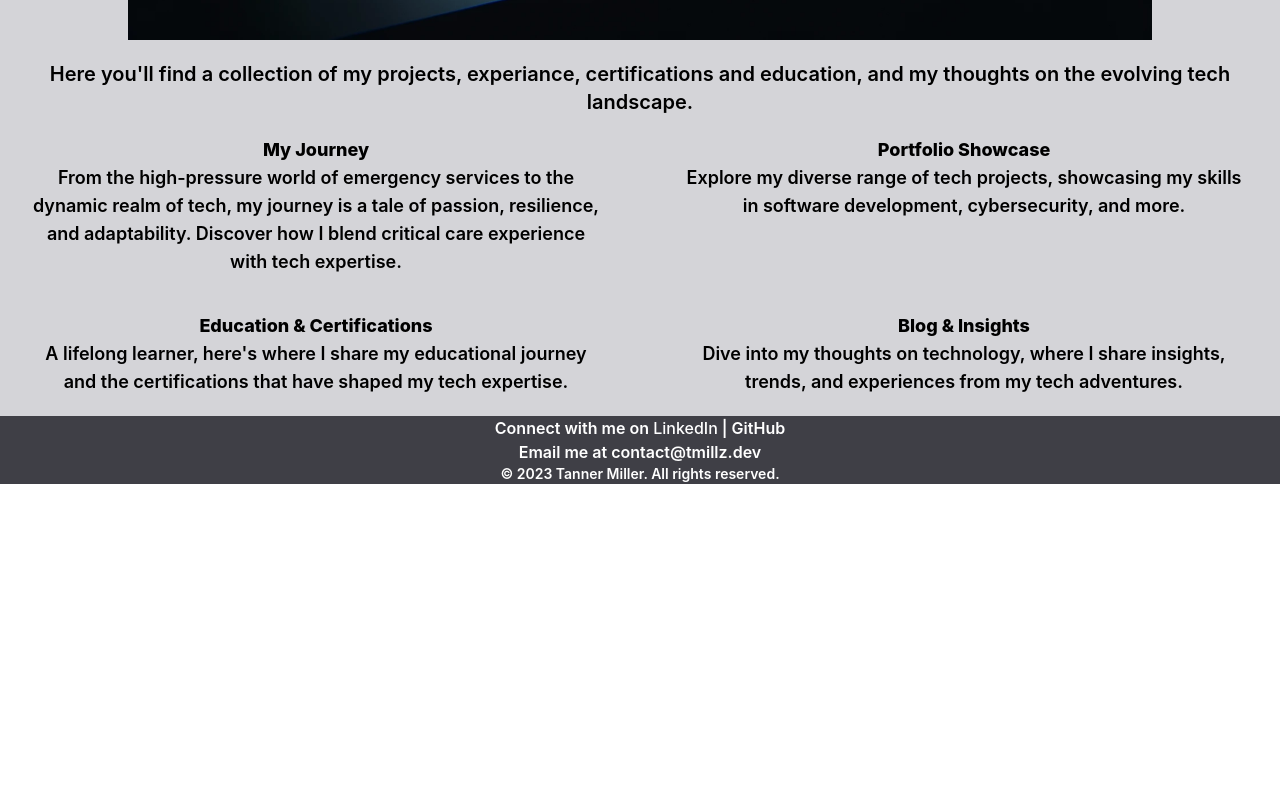
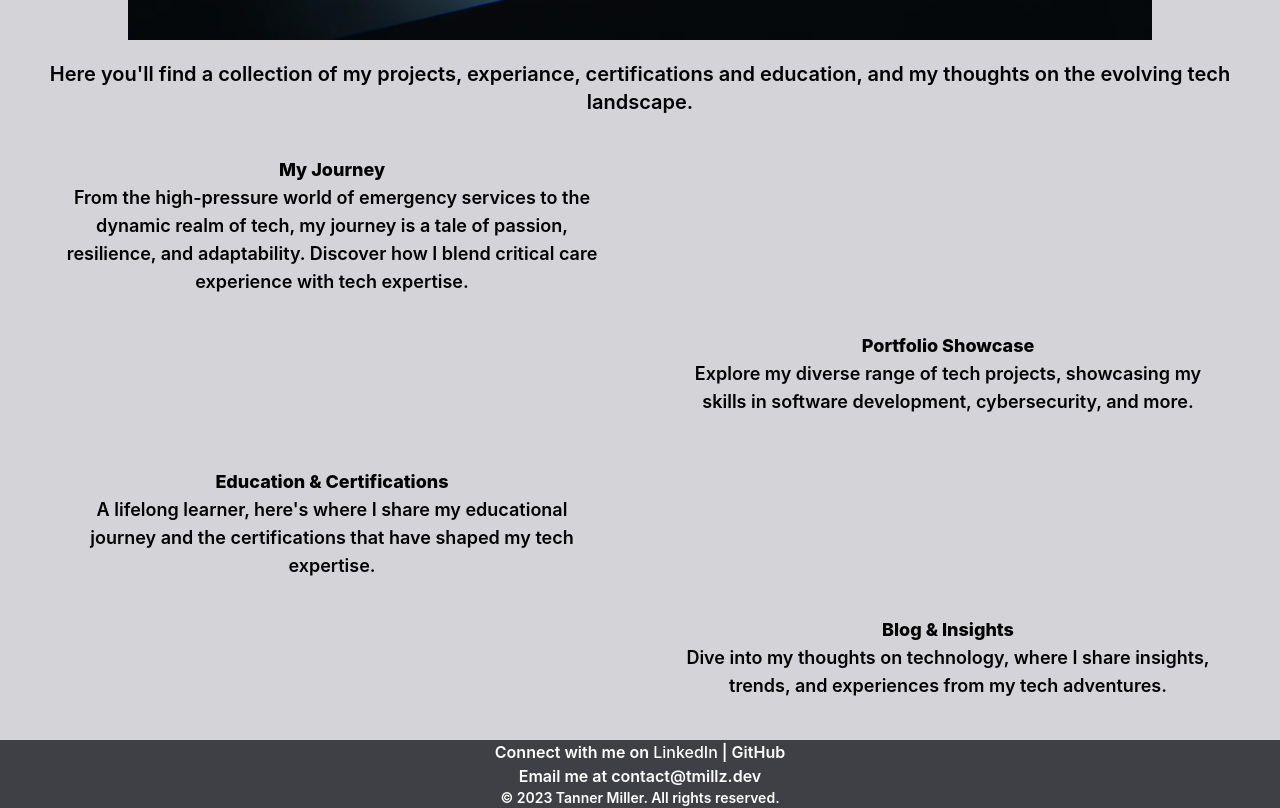
Before and after one commit to Sonicizslow/tanner-does-tech, a React (Create React App) app: page / in a window 1280 px wide. Shown: the part 921-1729 px from the top of the page. Before the commit the page ends 1405 px from the top, so only its background shows below. Built offline with nearby package versions, Linux system fonts and the light colour scheme.

Commit message:
spacing for text area

```diff
--- a/src/App.js
+++ b/src/App.js
@@ -15,13 +15,15 @@ function App() {
         <h2 class='text-2xl pb-10 sm:pb-15 tracking-wide leading-loose italic'>A dynamic tech enthusiast <br className='sm:hidden'/>
         with a flair for development,<br className='hidden lg:block'/> cybersecurity, and IT support/operations.</h2>
 
-        <img className='w-4/5 mx-auto' src={imgbreak}/>
+        <img className='w-4/5 mx-auto' src={imgbreak} alt='A dimly lit, dark color, moody desk, featuring a computer screen with code on it'/>
         <p className='py-5 px-8 text-xl'>
             Here you'll find a collection of my projects, experiance, certifications and education,
             and my thoughts on the evolving tech landscape.
         </p>
 
-        <div className='grid grid-cols-1 md:grid-cols-2 gap-4'>
+{/* Add a picture to the opp side, every other like it's spaced now, then turn to rows not columns, same effect */}
+
+        <div className='grid grid-cols-1 md:grid-cols-2 gap-4 px-8 py-5'>
           <div>
             <h3 className='font-extrabold'>My Journey</h3>
               <p className='pb-5 px-8'>
@@ -30,7 +32,8 @@ function App() {
                 blend critical care experience with tech expertise.
               </p>
           </div>
-
+          <div></div>
+          <div></div>
           <div>
             <h3 className='font-extrabold'>Portfolio Showcase</h3>
               <p className='pb-5 px-8'>
@@ -38,7 +41,8 @@ function App() {
                   in software development, cybersecurity, and more.
               </p>
           </div>
-
+          <div></div>
+          <div></div>
           <div>
             <h3 className='font-extrabold'>Education & Certifications</h3>
               <p className='pb-5 px-8'>
@@ -46,7 +50,8 @@ function App() {
                 certifications that have shaped my tech expertise.
               </p>
           </div>
-
+          <div></div>
+          <div></div>
           <div>
             <h3 className='font-extrabold'>Blog & Insights</h3>
               <p className='pb-5 px-8'>
```
